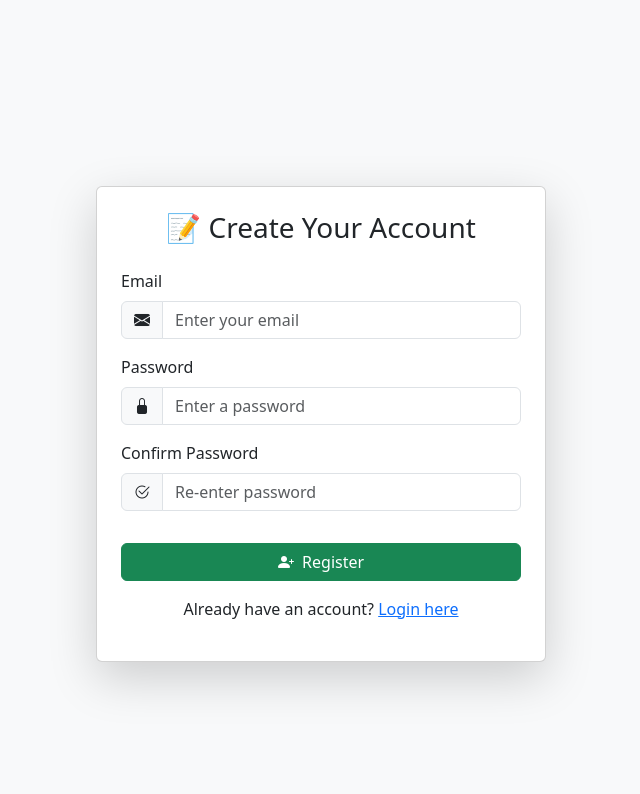
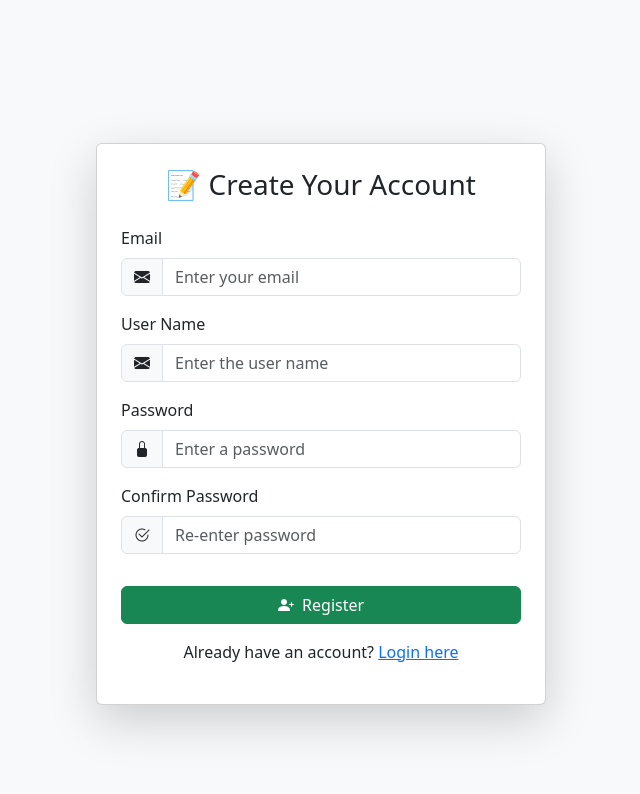
Before and after one commit to sagar-sandesh/To-Do-, a Flask app: page /register in a window 1280 px wide. Shown: the part 56-850 px from the top of the page, without its empty margins (319-959 px from the left). Run offline with Flask 3, Linux system fonts and the light colour scheme.

Commit message:
Adding the username segment in register form

```diff
--- a/app.py
+++ b/app.py
@@ -22,6 +22,7 @@ def load_user(user_id):
 
 class RegistrationForm(FlaskForm):
     email = StringField('Email', validators=[DataRequired(), Email()])
+    username=StringField('username', validators=[DataRequired(),Length(min=2, max=20)])
     password = PasswordField('Password', validators=[DataRequired(), Length(min=6)])
     confirm_password = PasswordField('Confirm Password', validators=[DataRequired(), EqualTo('password')])
     submit = SubmitField('Register')
--- a/templates/register.html
+++ b/templates/register.html
@@ -15,6 +15,15 @@
         <div class="input-group">
           <span class="input-group-text"><i class="bi bi-envelope-fill"></i></span>
           {{ form.email(class="form-control", id="email", placeholder="Enter your email") }}
+        </div>
+      </div>
+
+      <!--Username -->
+       <div class="mb-3">
+        <label for="Username" class="form-label">User Name</label>
+        <div class="input-group">
+          <span class="input-group-text"><i class="bi bi-envelope-fill"></i></span>
+          {{ form.username(class="form-control", id="username", placeholder="Enter the user name") }}
         </div>
       </div>
 
```
